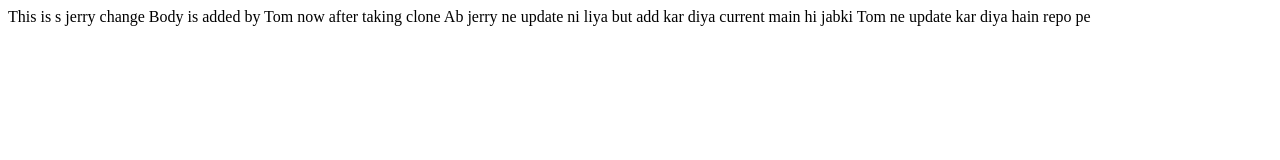
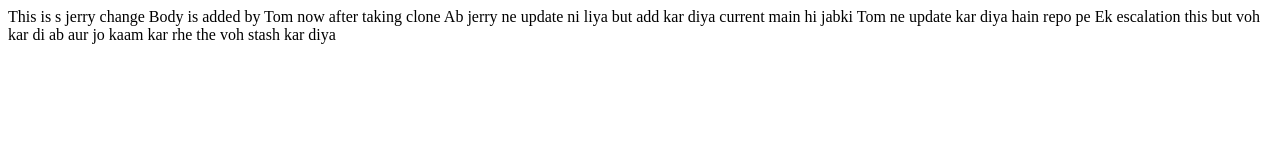
Before and after one commit to gaurav957/learn_git, a plain HTML site: page index.html in a window 1280 px wide. Drawn offline with Linux system fonts and the light colour scheme.

Commit message:
client escalation resolved

```diff
--- a/index.html
+++ b/index.html
@@ -5,5 +5,6 @@
     <body>
         Body is added by Tom now after taking clone
         Ab jerry ne update ni liya but add kar diya current main hi jabki Tom ne update kar diya hain repo pe
+        Ek escalation this but voh kar di ab aur jo kaam kar rhe the voh stash kar diya
     </body>
 </html>
```
